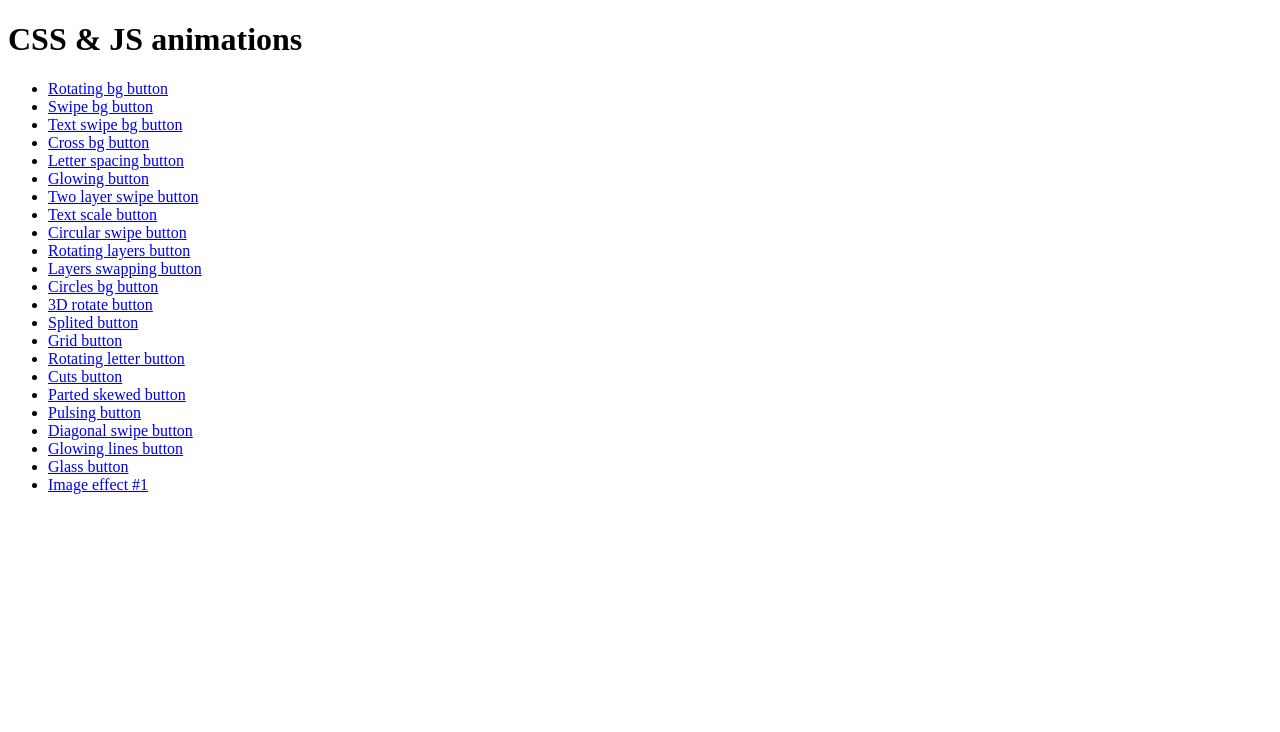
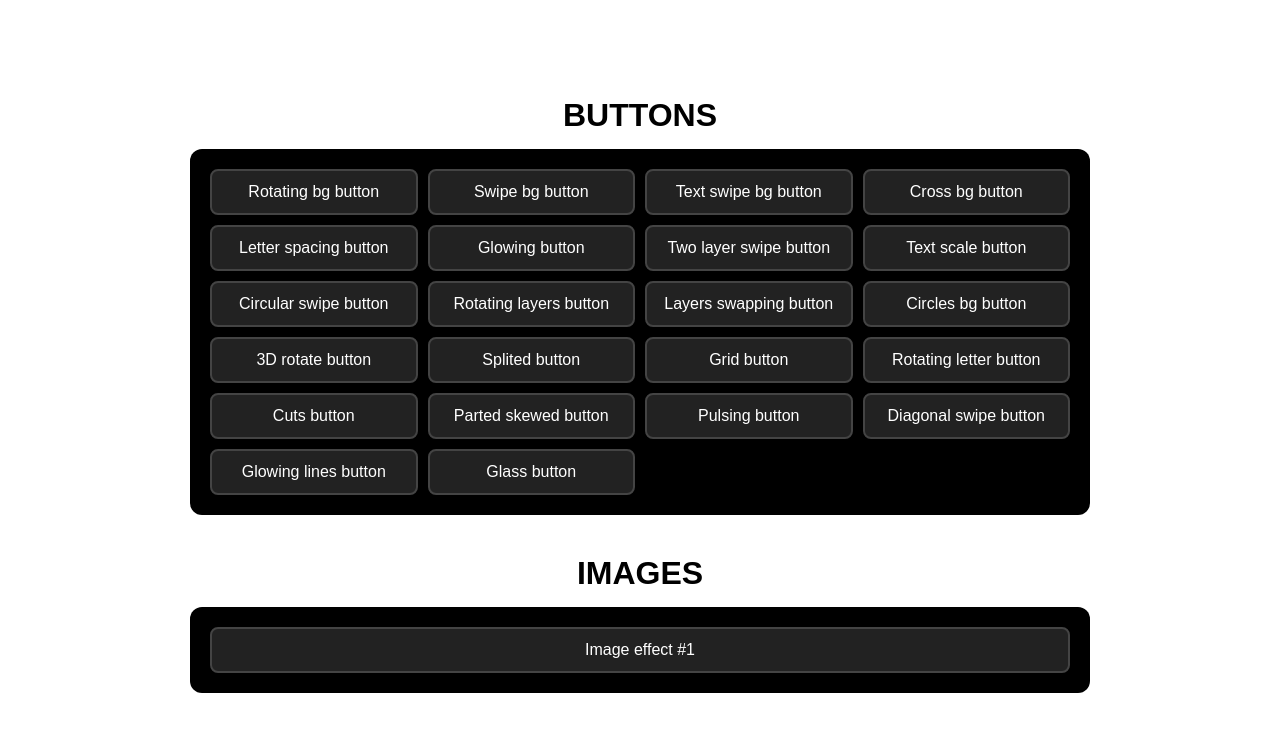
Before and after one commit to andrew-dev-p/css-js-animations, a plain HTML site: page index.html in a window 1280 px wide. Drawn offline with Linux system fonts and the light colour scheme.

Commit message:
Refactor HTML structure and add CSS styles for improved layout and button design

```diff
--- a/index.html
+++ b/index.html
@@ -3,80 +3,105 @@
   <head>
     <meta charset="UTF-8" />
     <meta name="viewport" content="width=device-width, initial-scale=1.0" />
-    <title>CSS & JS animations</title>
+    <title>CSS & JS Animations</title>
+    <link rel="stylesheet" href="styles.css" />
   </head>
   <body>
-    <h1>CSS & JS animations</h1>
-    <ul>
-      <li>
-        <a href="rotating-bg-button">Rotating bg button</a>
+    <div class="container">
+      <h1 class="title">CSS & JS Animations</h1>
+      <section class="section">
+        <h2 class="section-title">Buttons</h2>
+        <ul class="grid">
+          <li class="grid-item">
+            <a href="rotating-bg-button" class="btn">Rotating bg button</a>
           </li>
-      <li>
-        <a href="swipe-bg-button">Swipe bg button</a>
+          <li class="grid-item">
+            <a href="swipe-bg-button" class="btn">Swipe bg button</a>
           </li>
-      <li>
-        <a href="text-swipe-bg-button">Text swipe bg button</a>
+          <li class="grid-item">
+            <a href="text-swipe-bg-button" class="btn">Text swipe bg button</a>
           </li>
-      <li>
-        <a href="cross-bg-button">Cross bg button</a>
+          <li class="grid-item">
+            <a href="cross-bg-button" class="btn">Cross bg button</a>
           </li>
-      <li>
-        <a href="letter-spacing-button">Letter spacing button</a>
+          <li class="grid-item">
+            <a href="letter-spacing-button" class="btn"
+              >Letter spacing button</a
+            >
           </li>
-      <li>
-        <a href="glowing-button">Glowing button</a>
+          <li class="grid-item">
+            <a href="glowing-button" class="btn">Glowing button</a>
           </li>
-      <li>
-        <a href="two-layer-swipe-button">Two layer swipe button</a>
+          <li class="grid-item">
+            <a href="two-layer-swipe-button" class="btn"
+              >Two layer swipe button</a
+            >
           </li>
-      <li>
-        <a href="text-scale-button">Text scale button</a>
+          <li class="grid-item">
+            <a href="text-scale-button" class="btn">Text scale button</a>
           </li>
-      <li>
-        <a href="circular-swipe-button">Circular swipe button</a>
+          <li class="grid-item">
+            <a href="circular-swipe-button" class="btn"
+              >Circular swipe button</a
+            >
           </li>
-      <li>
-        <a href="rotating-layers-button">Rotating layers button</a>
+          <li class="grid-item">
+            <a href="rotating-layers-button" class="btn"
+              >Rotating layers button</a
+            >
           </li>
-      <li>
-        <a href="layers-swapping-button">Layers swapping button</a>
+          <li class="grid-item">
+            <a href="layers-swapping-button" class="btn"
+              >Layers swapping button</a
+            >
           </li>
-      <li>
-        <a href="circles-bg-button">Circles bg button</a>
+          <li class="grid-item">
+            <a href="circles-bg-button" class="btn">Circles bg button</a>
           </li>
-      <li>
-        <a href="3d-rotate-button">3D rotate button</a>
+          <li class="grid-item">
+            <a href="3d-rotate-button" class="btn">3D rotate button</a>
           </li>
-      <li>
-        <a href="splited-button">Splited button</a>
+          <li class="grid-item">
+            <a href="splited-button" class="btn">Splited button</a>
           </li>
-      <li>
-        <a href="grid-button">Grid button</a>
+          <li class="grid-item">
+            <a href="grid-button" class="btn">Grid button</a>
           </li>
-      <li>
-        <a href="rotating-letter-button">Rotating letter button</a>
+          <li class="grid-item">
+            <a href="rotating-letter-button" class="btn"
+              >Rotating letter button</a
+            >
           </li>
-      <li>
-        <a href="cuts-button">Cuts button</a>
+          <li class="grid-item">
+            <a href="cuts-button" class="btn">Cuts button</a>
           </li>
-      <li>
-        <a href="parted-skewed-button">Parted skewed button</a>
+          <li class="grid-item">
+            <a href="parted-skewed-button" class="btn">Parted skewed button</a>
           </li>
-      <li>
-        <a href="pulsing-button">Pulsing button</a>
+          <li class="grid-item">
+            <a href="pulsing-button" class="btn">Pulsing button</a>
           </li>
-      <li>
-        <a href="diagonal-swipe-button">Diagonal swipe button</a>
+          <li class="grid-item">
+            <a href="diagonal-swipe-button" class="btn"
+              >Diagonal swipe button</a
+            >
           </li>
-      <li>
-        <a href="glowing-lines-button">Glowing lines button</a>
+          <li class="grid-item">
+            <a href="glowing-lines-button" class="btn">Glowing lines button</a>
           </li>
-      <li>
-        <a href="glass-button">Glass button</a>
-      </li>
-      <li>
-        <a href="image-effect-1">Image effect #1</a>
+          <li class="grid-item">
+            <a href="glass-button" class="btn">Glass button</a>
           </li>
         </ul>
+      </section>
+      <section class="section">
+        <h2 class="section-title">Images</h2>
+        <ul class="grid">
+          <li class="grid-item">
+            <a href="image-effect-1" class="btn">Image effect #1</a>
+          </li>
+        </ul>
+      </section>
+    </div>
   </body>
 </html>
--- /dev/null
+++ b/styles.css
@@ -0,0 +1,58 @@
+* {
+  margin: 0;
+  padding: 0;
+  box-sizing: border-box;
+  font-family: Arial, sans-serif;
+}
+
+.container {
+  max-width: 900px;
+  margin: 40px auto;
+  text-align: center;
+}
+
+.title {
+  font-size: 2rem;
+  font-weight: bold;
+  color: #fff;
+  margin-bottom: 20px;
+}
+
+.section {
+  margin-bottom: 40px;
+}
+
+.section-title {
+  font-size: 2rem;
+  font-weight: bold;
+  margin-bottom: 15px;
+  text-transform: uppercase;
+}
+
+.grid {
+  display: grid;
+  grid-template-columns: repeat(auto-fit, minmax(200px, 1fr));
+  gap: 10px;
+  list-style: none;
+  padding: 20px;
+  background: #000;
+  border-radius: 12px;
+}
+
+.btn {
+  display: block;
+  padding: 12px 16px;
+  font-size: 1rem;
+  text-align: center;
+  color: #fff;
+  background: #222;
+  border: 2px solid #444;
+  border-radius: 8px;
+  text-decoration: none;
+  transition: all 0.3s ease;
+}
+
+.btn:hover {
+  background: #444;
+  border-color: #fff;
+}
```
Lines whose indentation alone changed are shown as unchanged.
